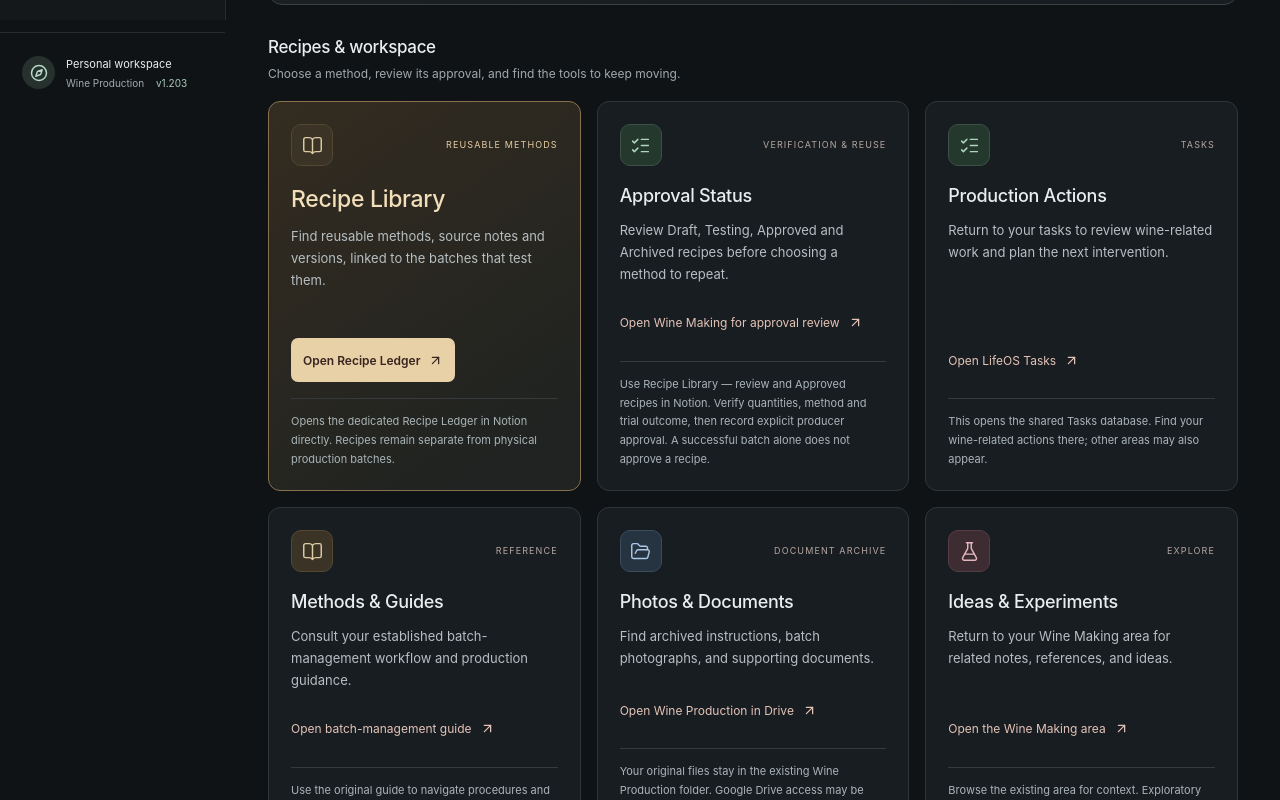
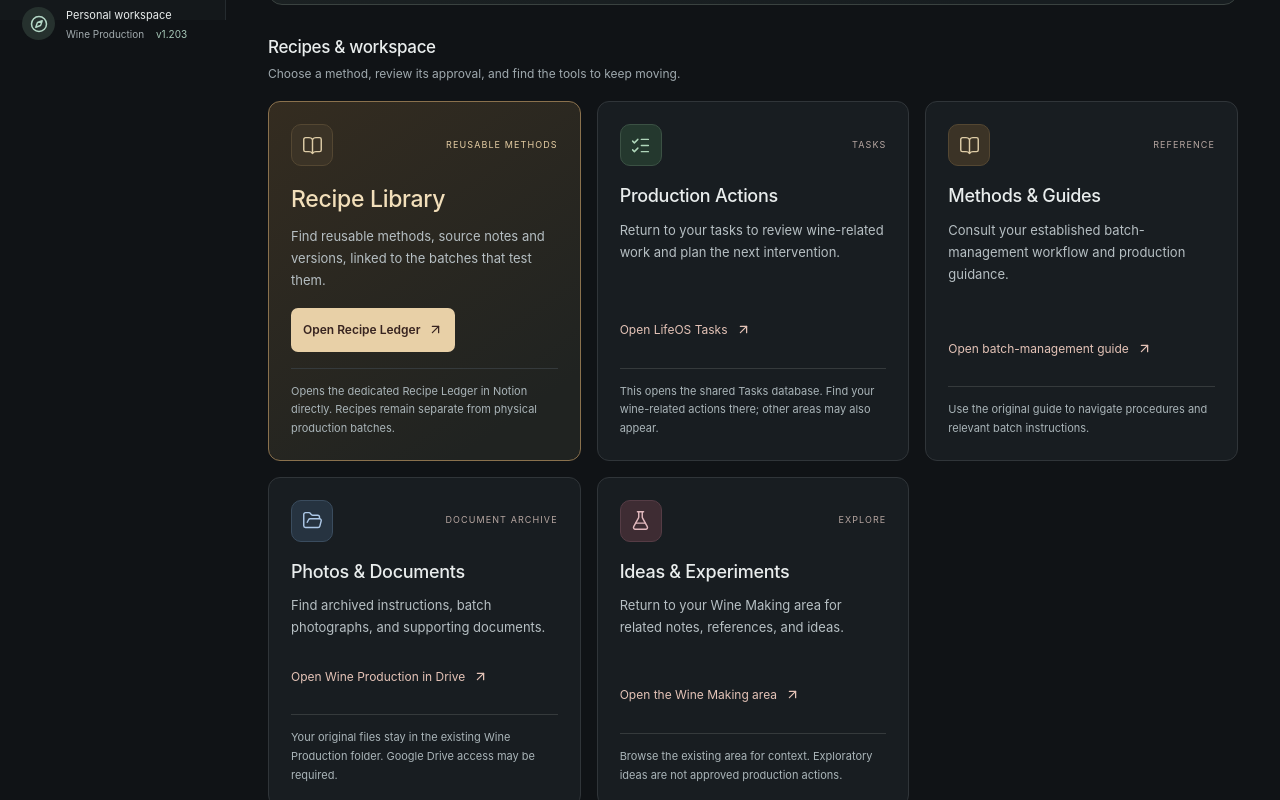
Before and after one commit to Hyrad/lifeos-wine-production, a React (Vite) app: page / in a window 1280 px wide. Shown: the part 780-1580 px from the top of the page. Built offline with nearby package versions, Linux system fonts and the light colour scheme.

Commit message:
WIN-SITE-1204: remove redundant approval card (src/data/wine.ts)

```diff
--- a/src/data/wine.ts
+++ b/src/data/wine.ts
@@ -79,17 +79,6 @@ export const libraryAndSupportSections = [
     note: "Opens the dedicated Recipe Ledger in Notion directly. Recipes remain separate from physical production batches.",
   },
   {
-    id: "approvals",
-    title: "Approval Status",
-    description: "Review Draft, Testing, Approved and Archived recipes before choosing a method to repeat.",
-    label: "Open Wine Making for approval review",
-    href: wineSources.area,
-    icon: ListChecks,
-    tone: "mint",
-    category: "VERIFICATION & REUSE",
-    note: "Use Recipe Library — review and Approved recipes in Notion. Verify quantities, method and trial outcome, then record explicit producer approval. A successful batch alone does not approve a recipe.",
-  },
-  {
     id: "actions",
     title: "Production Actions",
     description:
```
